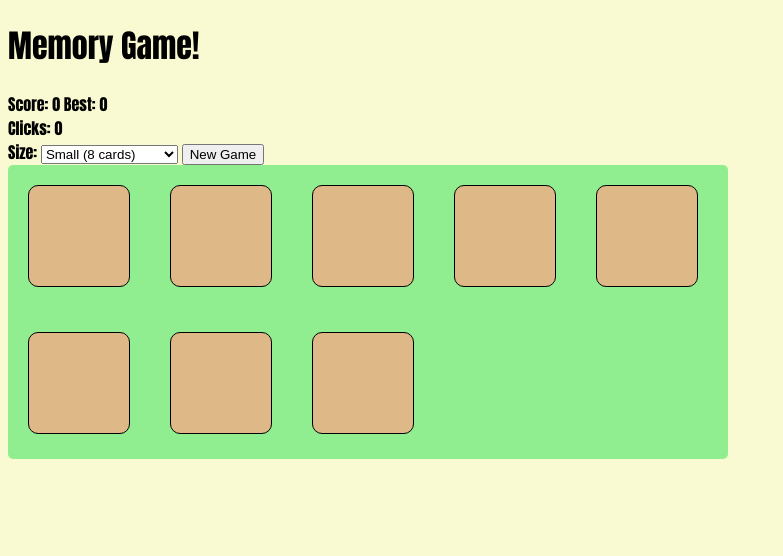
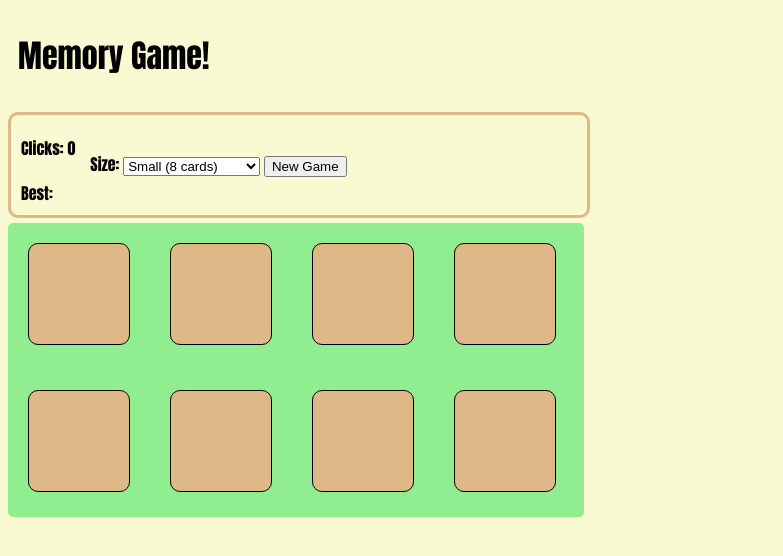
Before and after one commit to katemoser/memory_game, a plain HTML site: page index.html in a window 1280 px wide. Both pictures are taken after a click on the button "New Game". Shown: the whole page, without its empty margins (0-783 px from the left). Drawn offline with Linux system fonts and the light colour scheme.

Commit message:
Added a few changes to the styling

```diff
--- a/index.html
+++ b/index.html
@@ -11,16 +11,17 @@
 
 <div id = "controls">
   <div id = "score">
-    <label for="scoreDisplay">Score:</labels>
-    <label id="scoreDisplay">0</label>
-    <label for="bestDisplay">Best:</label>
-    <label id="bestDisplay">0</label>
-  </div>
-  <div id = "clicks">
+    <div>
       <label for ="clicksDisplay">Clicks:</label>
       <label id = "clicksDisplay">0</label>
     </div>
+    <div>
+      <label for="bestDisplay">Best:</label>
+      <label id="bestDisplay"> </label>
+    </div>
+  </div>
 
+  <div id = "sizeControl">
     <label for="size">Size:</label>
     <select id="size">
       <option value="4">Small (8 cards)</option>
@@ -28,6 +29,7 @@
       <option value="8">Large (16 Cards)</option>
     </select>
     <button id="newGame">New Game</button>
+  </div>
 </div>
 
 <div id="game">
--- a/memory-game.css
+++ b/memory-game.css
@@ -2,14 +2,17 @@
 body {
   background-color: lightgoldenrodyellow;
   font-family: Impact, Haettenschweiler, 'Arial Narrow Bold', sans-serif;
-
+  align-items: center;
+}
+h1{
+  padding: 10px;
 }
 
 #game {
   box-sizing: border-box;
   background-color: lightgreen;
   border-radius: 5px;
-  max-width: 45em;
+  max-width: 36em;
 }
 
 #game div {
@@ -20,6 +23,25 @@ body {
   margin: 20px;
   display: inline-block;
 }
+
+#controls{
+  display: flex;
+  max-width: 36em;
+  align-items: center;
+  border:solid burlywood 3px;
+  border-radius: 10px;
+  margin-bottom: 5px;
+}
+
+#controls div{
+  padding: 5px;
+}
+
+#score div{
+  padding-top: 1em;
+}
+
+
 
 
 /*********Card colors for when flipped*********/
--- a/memory-game.js
+++ b/memory-game.js
@@ -11,6 +11,8 @@ const selectedCards = [];
 let score = 0;
 let clicks = 0;
 let numPairsToWin = 0;
+let best = 0;
+
 
 
 //const colors = shuffle(COLORS);
@@ -180,13 +182,19 @@ function checkForWin(){
   if(score === numPairsToWin){
     console.log("You win!")
     setTimeout(alert("You win!"), FOUND_MATCH_WAIT_MSECS);
+    updateBest();
   }
 }
 
 function updateCounters(){
-  let lblScore = document.getElementById('scoreDisplay');
-  lblScore.innerHTML = score;
-
-  let lblClicks = document.getElementById("clicksDisplay")
+  let lblClicks = document.getElementById("clicksDisplay");
   lblClicks.innerHTML = clicks;
 }
+
+function updateBest(){
+  if(clicks < best || best === 0){
+    best = clicks;
+  }
+  let lblBest = document.getElementById("bestDisplay");
+  lblBest.innerHTML = best;
+}
```
Lines whose indentation alone changed are shown as unchanged.
